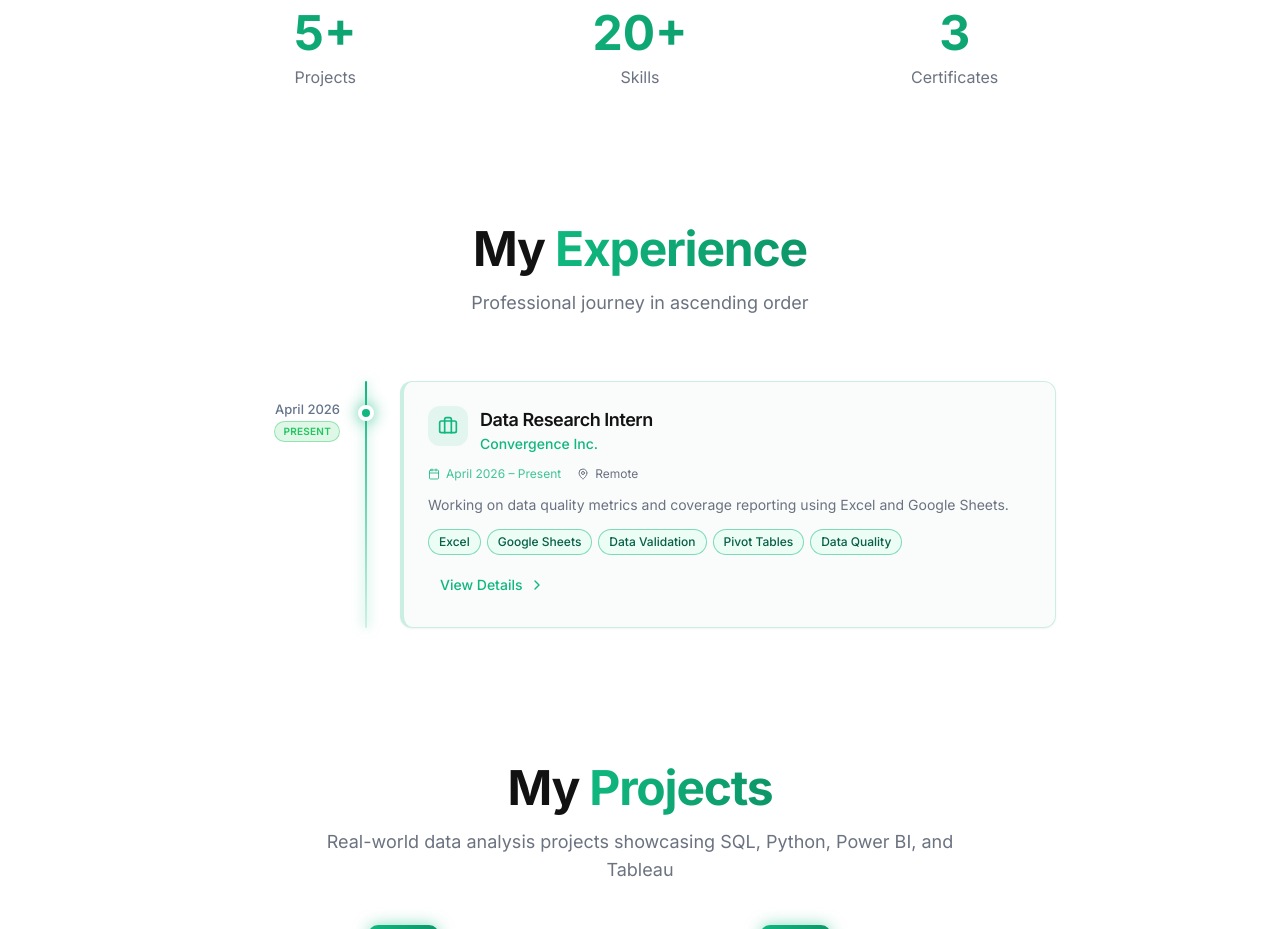
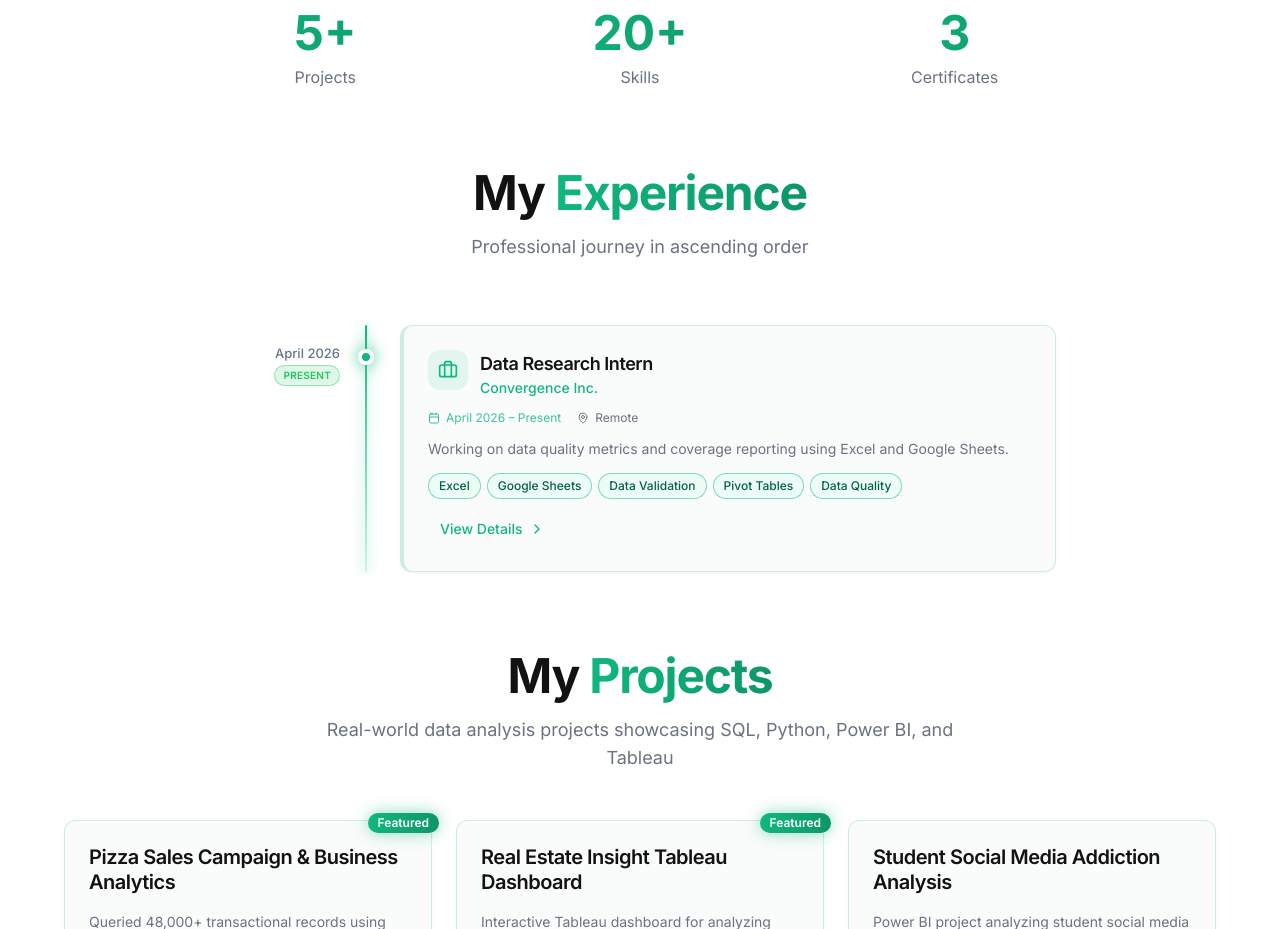
Before and after one commit to kunwargupta/kunwar-code-canvas, a React (Vite) app: page / in a window 1280 px wide. Shown: the part 1560-2489 px from the top of the page. Built offline with nearby package versions, Linux system fonts and the light colour scheme; the HTML template or start-up script is replaced by a standard one.

Commit message:
Changes
Co-authored-by: kunwargupta <123477226+kunwargupta@users.noreply.github.com>

```diff
--- a/src/components/ExperienceTimeline.tsx
+++ b/src/components/ExperienceTimeline.tsx
@@ -157,7 +157,7 @@ const TimelineItem = ({ exp, index }: { exp: Experience; index: number }) => {
 
 export const ExperienceTimeline = () => {
   return (
-    <section id="experience" className="py-24 px-4">
+    <section id="experience" className="py-10 px-4 scroll-mt-24">
       <div className="container mx-auto max-w-4xl">
         <div className="text-center space-y-4 mb-16 animate-fade-in">
           <h1 className="text-4xl md:text-5xl font-bold">
```
